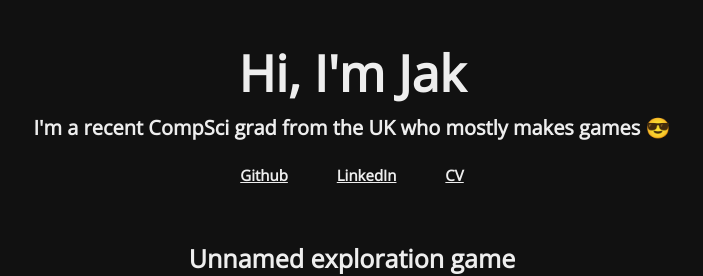
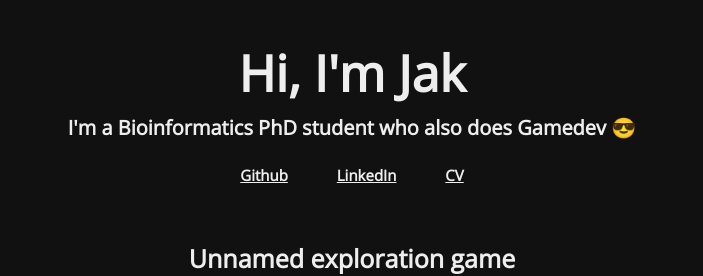
Before and after one commit to jakkos-net/jakkos-net.github.io, a plain HTML site: page index.html in a window 1280 px wide. Shown: the top 276 px of the page, without its empty margins (288-991 px from the left). Drawn offline with nearby package versions, Linux system fonts and the light colour scheme.

Commit message:
Update index.html

```diff
--- a/index.html
+++ b/index.html
@@ -9,7 +9,7 @@
     <div style="width:640px; margin:0 auto;">
       <br>
       <h1> Hi, I'm Jak</h1>
-      <h4> I'm a recent CompSci grad from the UK who mostly makes games 😎<h4/>
+      <h4> I'm a Bioinformatics PhD student who also does Gamedev 😎<h4/>
       <p class="links">
         <a href="https://github.com/notongue">Github</a>
         <a href="https://www.linkedin.com/in/jak-kostrzanowski-946733200/">LinkedIn</a>
```
